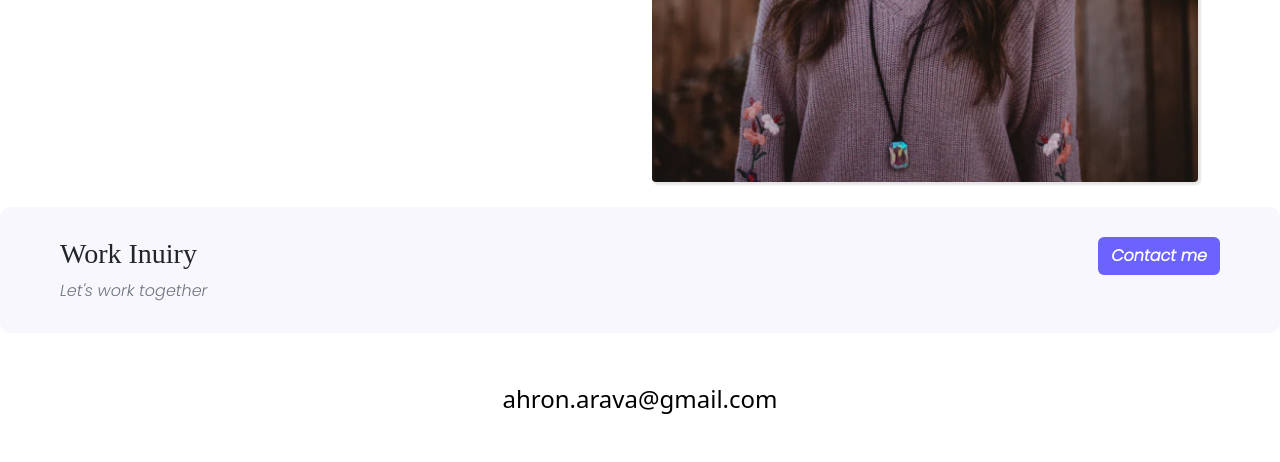
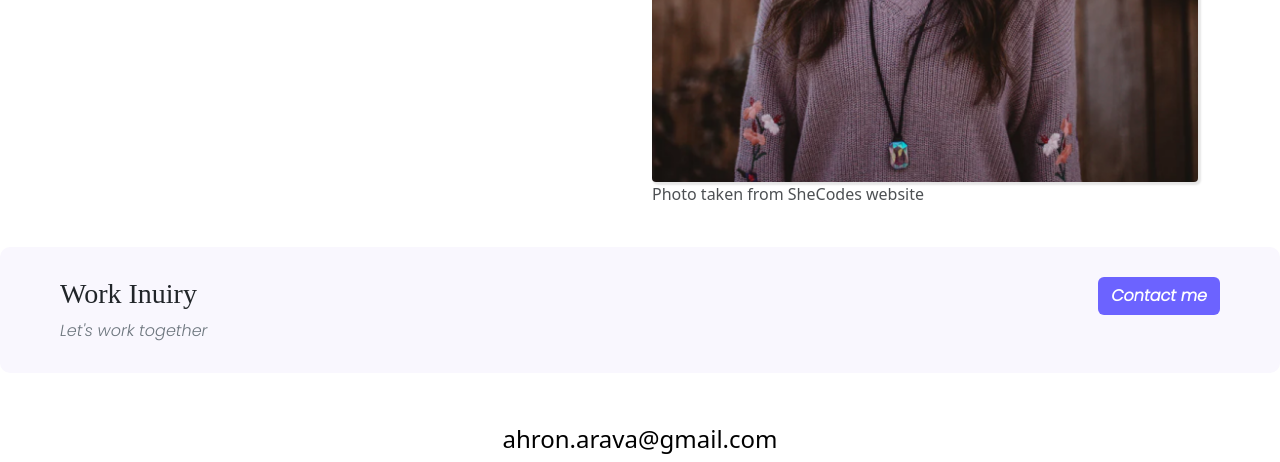
Before and after one commit to AravaaK/Protfolio-project, a plain HTML site: page about.html in a window 1280 px wide. Shown: the part 611-1073 px from the top of the page. Drawn offline with nearby package versions, Linux system fonts and the light colour scheme; a web font is replaced by a local one.

Commit message:
added photo source

```diff
--- a/about.html
+++ b/about.html
@@ -63,6 +63,7 @@
         </div>
         <div class="col-lg-6">
           <img src="src/img/personal.png" alt="woman face" class="img-fluid" />
+          <p>Photo taken from SheCodes website</p>
         </div>
       </div>
     </div>
```
